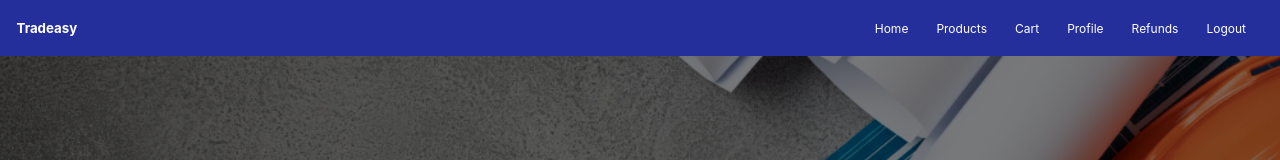
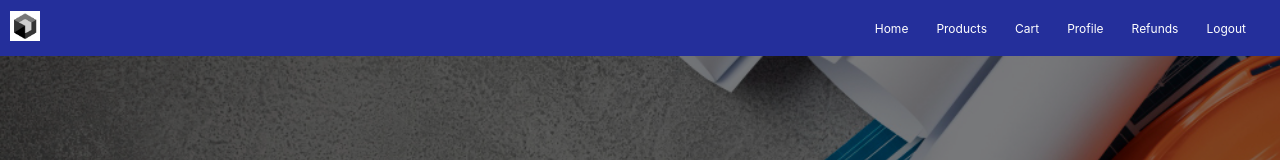
Before and after one commit to MrSilent2001/Sales-And-Inventory-Management-System, a React (Create React App) app: page / in a window 1280 px wide. Shown: the top 160 px of the page. Built offline with nearby package versions, Linux system fonts and the light colour scheme.

Commit message:
Nav bar issue fixed

```diff
--- a/src/layout/navbar/Customer navbar/Customer navbar.js
+++ b/src/layout/navbar/Customer navbar/Customer navbar.js
@@ -1,11 +1,11 @@
 import React from "react";
 import "./Customer navbar.css";
-
+import logo from "../logo.png";
 function CustomerNavbar(){
     return(
         <div className="navbar">
             <div className="logo">
-                <h5>Tradeasy</h5>
+                <img src={logo} alt="Logo" style={{width:"30px", margin:"10px"}} />
             </div>
             <div className="navigation">
                 <a href="#">Home</a>
--- a/src/layout/navbar/Inventory navbar/Inventory navbar.js
+++ b/src/layout/navbar/Inventory navbar/Inventory navbar.js
@@ -1,11 +1,11 @@
 import React from "react";
 import "./Inventory navbar.css";
-
+import logo from "../logo.png";
 function InventoryNavbar(){
     return(
         <div className="navbar">
             <div className="logo">
-                <h5>Tradeasy</h5>
+                <img src={logo} alt="Logo" style={{width:"30px", margin:"10px"}} />
             </div>
             <div className="navigation">
                 <a href="#">Inventory</a>
```
